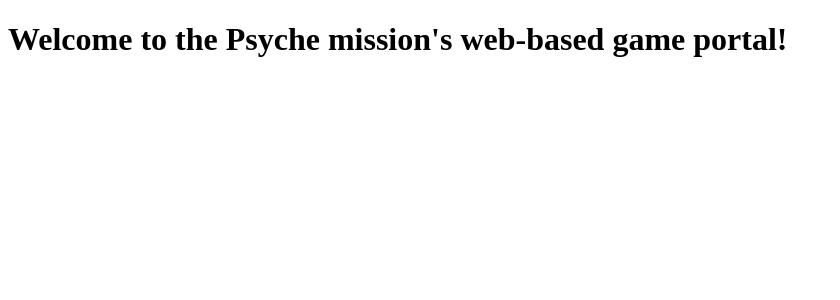
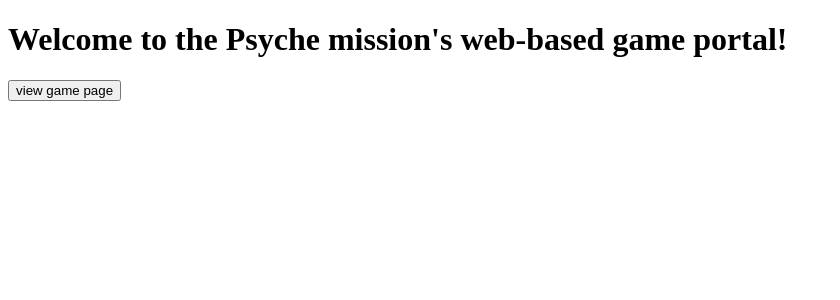
Before and after one commit to MissionToPsyche-Platinum/platinum_21a_portal-se, a Vue app in the folder Psyche-mission/: page / in a window 1280 px wide. Shown: the top 300 px of the page, without its empty margins (0-840 px from the left). Built offline with nearby package versions, Linux system fonts and the light colour scheme.

Commit message:
Add button to App.vue for testing GamePage

```diff
--- a/Psyche-mission/src/App.vue
+++ b/Psyche-mission/src/App.vue
@@ -1,10 +1,31 @@
 <script>
+import GamePage from './GamePage.vue';
 
+export default {
+  components: {
+    GamePage
+  },
+  data() {
+    return {
+      viewGamePage: false
+    }
+  },
+  methods: {
+    toggleGamePage() {
+      this.viewGamePage = !this.viewGamePage
+    }
+  }
+}
 
 </script>
 
 <template>
   <h1>Welcome to the Psyche mission's web-based game portal!</h1>
+  <button @click="toggleGamePage">view game page</button>
+
+  <div v-if="viewGamePage">
+    <GamePage />
+  </div>
 
 </template>
 
```
